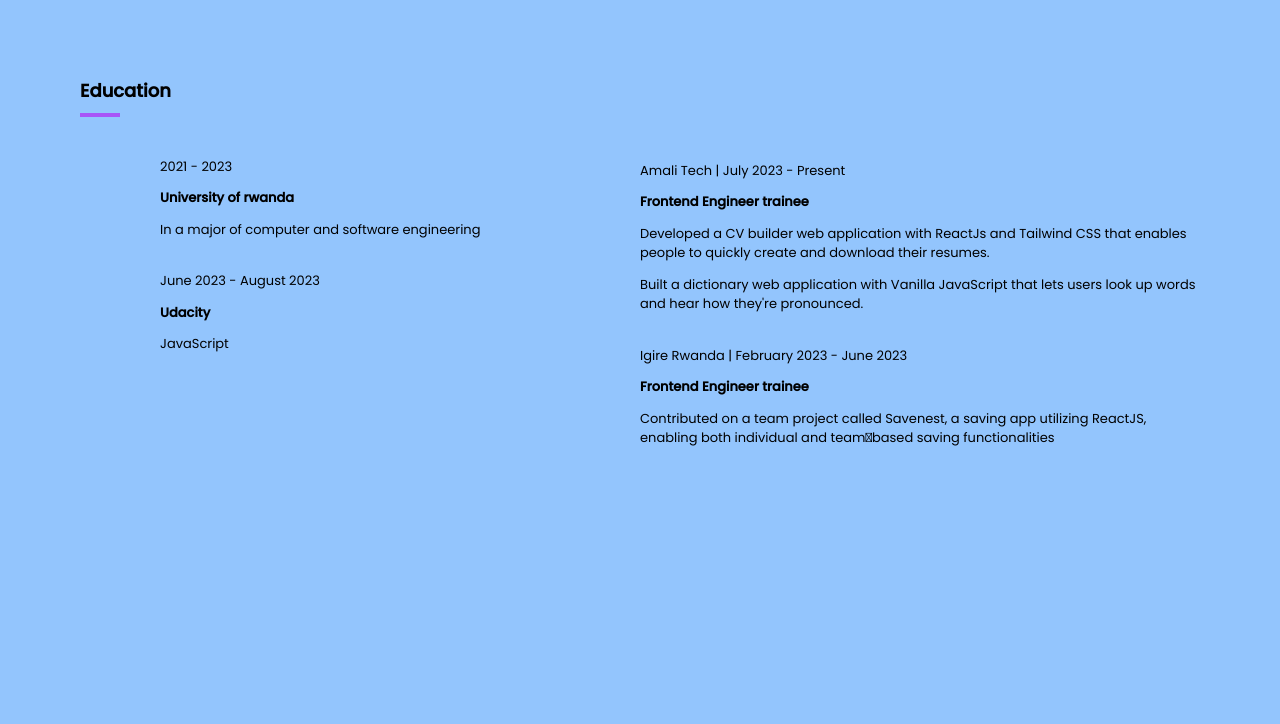
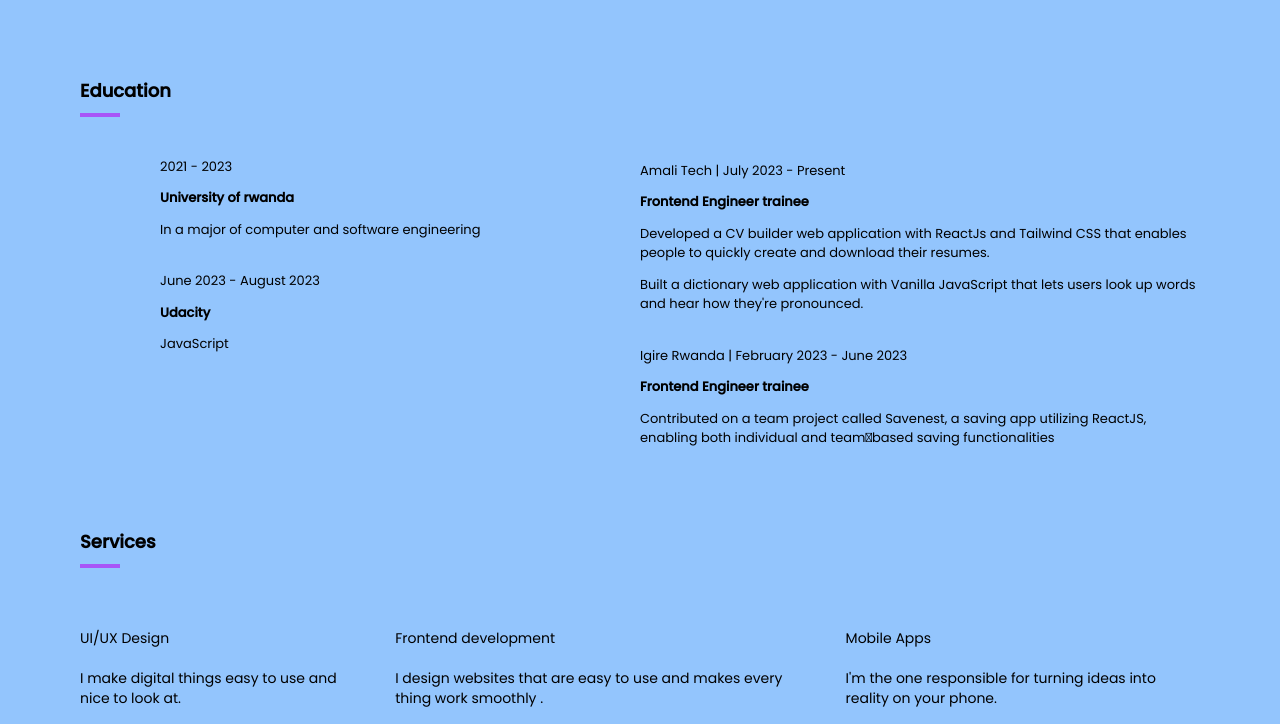
Before and after one commit to gikundiroHappy/happy_portifolio, a website: page index.html in a window 1280 px wide. Shown: the part 1112-1836 px from the top of the page. Before the commit the page ends 1576 px from the top, so only its background shows below. Drawn offline with Linux system fonts and the light colour scheme; a web font is replaced by a local one.

Commit message:
started service section

```diff
--- a/index.html
+++ b/index.html
@@ -190,6 +190,35 @@
       </div>
     </div>
       </div>
+      <div  id="services" class="mt-20">
+        <div>
+          <p class="font-bold text-lg ">Services</p>
+          <div class="border-b-4 border-purple-500 w-[40px] mt-2 mb-10"></div>
+        </div>
+
+      <div class="w-full sm:flex sm:gap-10 text-sm">
+        <div class="space-y-5  rounded-md shadow-lg">
+          <span></span>
+          <p>UI/UX Design</p>
+          <p>I make digital things easy to
+            use and nice to look at.</p>
+        </div>
+        <div class="space-y-5">
+          <span></span>
+          <p>Frontend development</p>
+          <p>I design websites that are
+            easy to use and makes
+            every thing work smoothly .</p>
+        </div>
+        <div class="space-y-5">
+          <span></span>
+          <p>Mobile Apps</p>
+          <p> I'm the one responsible for
+            turning ideas into reality on
+            your phone.</p>
+        </div>
+      </div>
+    </div>
     </div>
   </body>
 </html>
```
